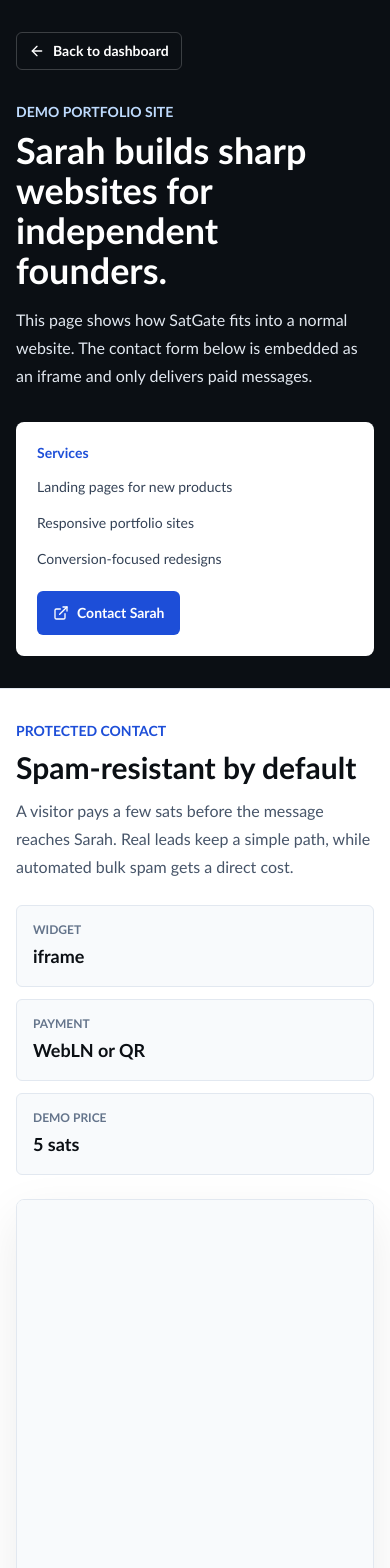
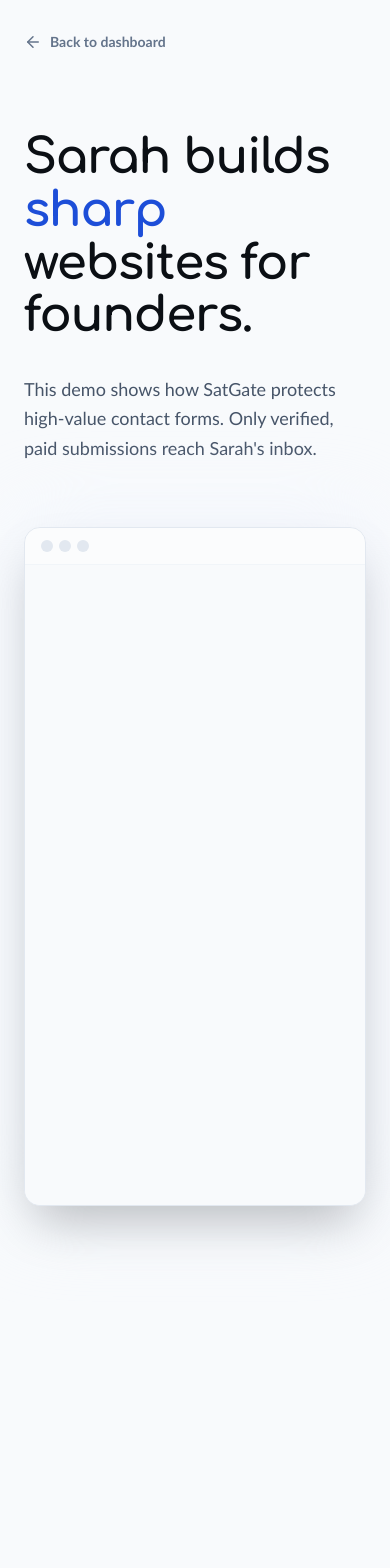
Before and after one commit to bethwel3001/SatGate, a Next.js app in the folder apps/web/: page /demo in a window 390 px wide. Shown: the top 1568 px of the page. After the commit the page ends 1302 px from the top, so only its background shows below. Built offline with nearby package versions, Linux system fonts and the light colour scheme.

Commit message:
style(web/app): improve responsiveness and dashboard layout

```diff
--- a/apps/web/app/demo/page.tsx
+++ b/apps/web/app/demo/page.tsx
@@ -1,77 +1,50 @@
 import Link from "next/link";
-import { ArrowLeft, ExternalLink } from "lucide-react";
+import { ArrowLeft } from "lucide-react";
 
 export default function DemoPage() {
   return (
-    <main className="min-h-screen bg-white text-satBlack">
-      <section className="border-b border-slate-200 bg-satBlack text-white">
-        <div className="mx-auto grid w-full max-w-7xl gap-8 px-4 py-8 sm:px-6 lg:grid-cols-[1fr_420px] lg:px-8">
-          <div className="flex flex-col justify-center">
+    <main className="min-h-screen bg-[#f8fafc] text-satBlack selection:bg-blue-100">
+      <nav className="mx-auto flex max-w-7xl items-center justify-between px-6 py-8">
         <Link
-              className="inline-flex w-fit items-center gap-2 rounded-md border border-white/20 px-3 py-2 text-sm font-semibold text-white transition hover:border-white"
+          className="group flex items-center gap-2 text-sm font-semibold text-slate-500 transition hover:text-satBlue"
           href="/"
         >
-              <ArrowLeft size={16} aria-hidden="true" />
+          <ArrowLeft className="transition-transform group-hover:-translate-x-1" size={18} aria-hidden="true" />
           Back to dashboard
         </Link>
-            <p className="mt-8 text-sm font-bold uppercase text-blue-200">Demo portfolio site</p>
-            <h1 className="brand-font mt-2 max-w-3xl text-4xl font-bold sm:text-5xl">
-              Sarah builds sharp websites for independent founders.
+      </nav>
+
+      <div className="mx-auto max-w-7xl px-6 pb-24 pt-12">
+        <div className="grid gap-16 lg:grid-cols-[1fr_500px]">
+          <header className="flex flex-col justify-center">
+            <h1 className="brand-font text-5xl font-bold leading-[1.1] tracking-tight text-satBlack sm:text-7xl">
+              Sarah builds <span className="text-satBlue">sharp</span> websites for founders.
             </h1>
-            <p className="mt-4 max-w-2xl text-base leading-7 text-slate-200">
-              This page shows how SatGate fits into a normal website. The contact form below is embedded as an iframe and only delivers paid messages.
+            <p className="mt-8 max-w-xl text-lg leading-relaxed text-slate-600">
+              This demo shows how SatGate protects high-value contact forms.
+              Only verified, paid submissions reach Sarah's inbox.
             </p>
-          </div>
+          </header>
 
-          <div className="rounded-lg border border-white/10 bg-white p-5 text-satBlack">
-            <p className="text-sm font-bold text-satBlue">Services</p>
-            <ul className="mt-3 space-y-3 text-sm leading-6 text-slate-700">
-              <li>Landing pages for new products</li>
-              <li>Responsive portfolio sites</li>
-              <li>Conversion-focused redesigns</li>
-            </ul>
-            <a
-              className="mt-5 inline-flex items-center gap-2 rounded-md bg-satBlue px-4 py-3 text-sm font-semibold text-white transition hover:bg-blue-700"
-              href="#contact"
-            >
-              <ExternalLink size={16} aria-hidden="true" />
-              Contact Sarah
-            </a>
+          <aside className="relative">
+            <div className="absolute -inset-4 rounded-[2rem] bg-gradient-to-tr from-blue-50 to-indigo-50 opacity-50 blur-2xl" />
+            <div className="relative overflow-hidden rounded-2xl border border-slate-200 bg-white shadow-2xl">
+              <div className="flex items-center gap-2 border-b border-slate-100 bg-slate-50/50 px-4 py-3">
+                <div className="flex gap-1.5">
+                  <div className="h-3 w-3 rounded-full bg-slate-200" />
+                  <div className="h-3 w-3 rounded-full bg-slate-200" />
+                  <div className="h-3 w-3 rounded-full bg-slate-200" />
                 </div>
               </div>
-      </section>
-
-      <section className="mx-auto grid w-full max-w-7xl gap-6 px-4 py-8 sm:px-6 lg:grid-cols-[1fr_560px] lg:px-8" id="contact">
-        <div>
-          <p className="text-sm font-bold uppercase text-satBlue">Protected contact</p>
-          <h2 className="brand-font mt-2 text-3xl font-bold">Spam-resistant by default</h2>
-          <p className="mt-3 max-w-2xl text-base leading-7 text-slate-600">
-            A visitor pays a few sats before the message reaches Sarah. Real leads keep a simple path, while automated bulk spam gets a direct cost.
-          </p>
-          <div className="mt-6 grid gap-3 sm:grid-cols-3">
-            <Fact label="Widget" value="iframe" />
-            <Fact label="Payment" value="WebLN or QR" />
-            <Fact label="Demo price" value="5 sats" />
-          </div>
-        </div>
-
-        <div className="overflow-hidden rounded-lg border border-slate-200 shadow-panel">
               <iframe
-            className="h-[620px] w-full"
+                className="h-[640px] w-full"
                 src="/embed/demo-form"
                 title="SatGate contact form"
               />
             </div>
-      </section>
+          </aside>
+        </div>
+      </div>
     </main>
   );
 }
-
-function Fact({ label, value }: { label: string; value: string }) {
-  return (
-    <div className="rounded-md border border-slate-200 bg-slate-50 p-4">
-      <p className="text-xs font-bold uppercase text-slate-500">{label}</p>
-      <p className="brand-font mt-1 text-lg font-bold text-satBlack">{value}</p>
-    </div>
-  );
-}
--- a/apps/web/app/globals.css
+++ b/apps/web/app/globals.css
@@ -3,7 +3,6 @@
 @tailwind utilities;
 
 :root {
-  --font-brand: "Comfortaa", "Calibri", system-ui, sans-serif;
   --font-body: "Calibri", "Segoe UI", system-ui, sans-serif;
   --color-black: #0b0f14;
   --color-white: #ffffff;
--- a/apps/web/app/layout.tsx
+++ b/apps/web/app/layout.tsx
@@ -1,5 +1,12 @@
 import type { Metadata } from "next";
+import { Comfortaa } from "next/font/google";
 import "./globals.css";
+
+const comfortaa = Comfortaa({
+  subsets: ["latin"],
+  variable: "--font-brand",
+  display: "swap",
+});
 
 export const metadata: Metadata = {
   title: "SatGate",
@@ -12,7 +19,7 @@
   children: React.ReactNode;
 }>) {
   return (
-    <html lang="en">
+    <html lang="en" className={comfortaa.variable}>
       <body>{children}</body>
     </html>
   );
--- /dev/null
+++ b/apps/web/app/not-found.tsx
@@ -0,0 +1,24 @@
+import Link from "next/link";
+import { ArrowLeft, Ghost } from "lucide-react";
+
+export default function NotFound() {
+  return (
+    <main className="flex min-h-screen flex-col items-center justify-center bg-[#f8fafc] px-6 text-center text-satBlack">
+      <div className="relative">
+        <div className="absolute -inset-8 rounded-full bg-blue-50 opacity-50 blur-2xl" />
+        <Ghost className="relative text-satBlue" size={80} />
+      </div>
+      <h1 className="brand-font mt-8 text-4xl font-bold sm:text-6xl">404: Lost in Orbit</h1>
+      <p className="mt-4 max-w-md text-lg text-slate-600">
+        We couldn't find the page you're looking for. It might have been moved or never existed.
+      </p>
+      <Link
+        href="/"
+        className="mt-10 inline-flex h-11 items-center justify-center gap-2 rounded-md bg-satBlack px-6 text-sm font-semibold text-white transition hover:bg-black"
+      >
+        <ArrowLeft size={18} />
+        Back to safety
+      </Link>
+    </main>
+  );
+}
```
Lines whose indentation alone changed are shown as unchanged.
